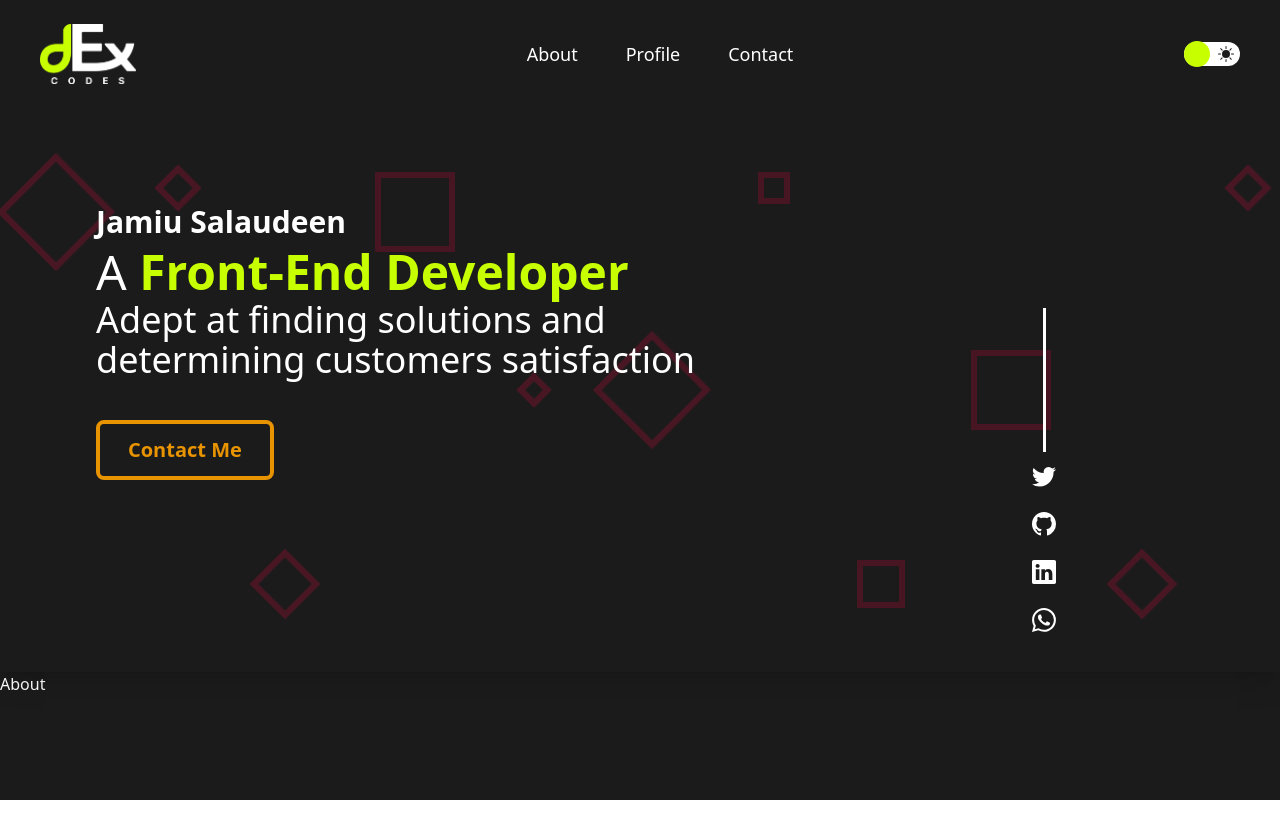
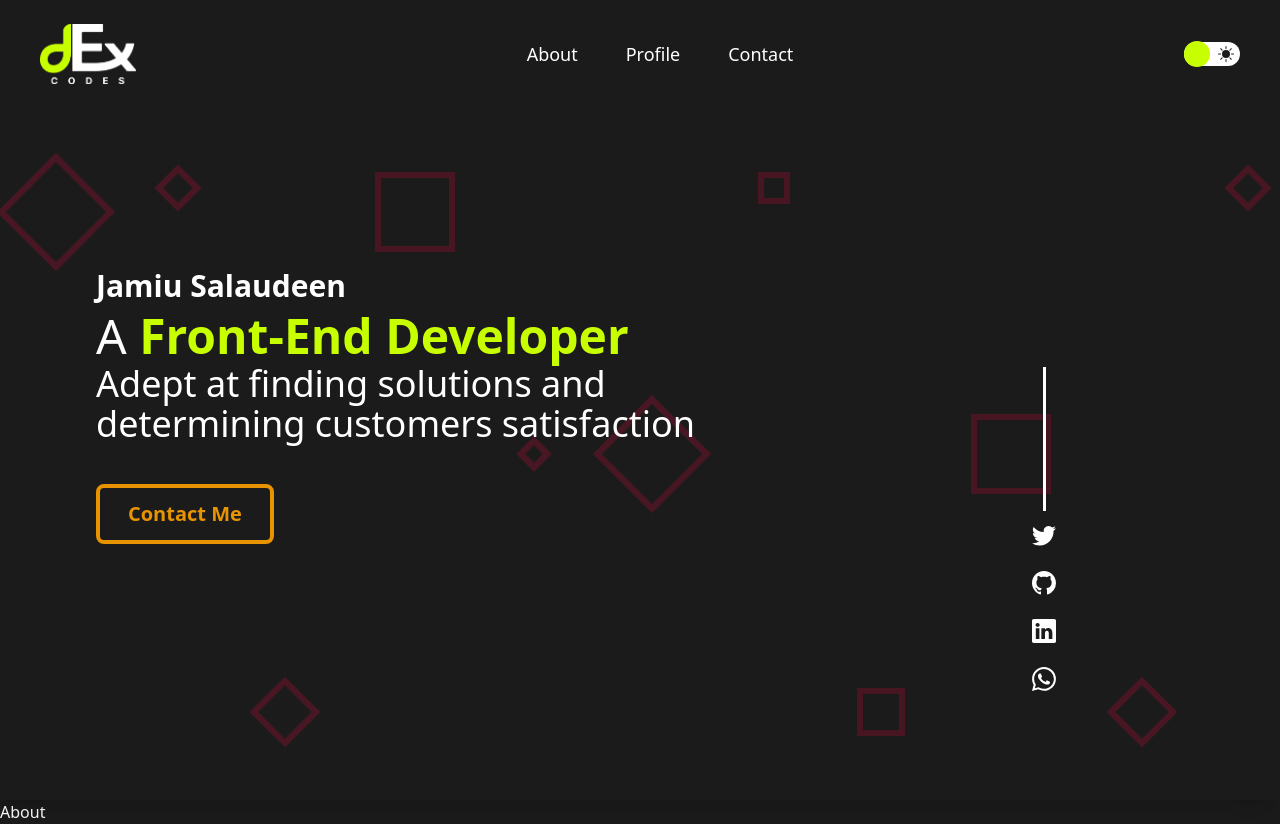
Before and after one commit to dExtinctedCoder/portfolio, a React (Vite) app: page / in a window 1280 px wide. Before the commit the page ends 800 px from the top, so only its background shows below. Built offline with nearby package versions, Linux system fonts and the light colour scheme.

Commit message:
make hero section full screen height

```diff
--- a/src/components/sections/hero.tsx
+++ b/src/components/sections/hero.tsx
@@ -10,10 +10,10 @@ const Hero = () => {
   return (
     <section
       aria-label='hero__section'
-      className=" shadow-xl relative"
+      className=" shadow-xl relative min-h-screen flex flex-col"
     >
       <Header />
-      <div className="py-24 pb-40 px-8 relative overflow-x-hidden md:px-16 lg:px-24 lg:pb-48">
+      <div className="py-24 pb-40 px-8 relative overflow-x-hidden grow basis-full md:px-16 md:flex md:items-center lg:px-24 lg:pb-48">
         <div className="flex items-center">
           <div className="z-[1]">
             <p className="text-2xl font-semibold lg:text-3xl">Jamiu Salaudeen</p>
@@ -37,7 +37,7 @@ const Hero = () => {
             <span className={`w-8 aspect-square ${theme === 'light' ? 'border-purple' : 'border-pink'} animate-spinner border-[6px] opacity-20 self-start`}></span>
           </div>
         </div>
-        <div className="absolute right-0 mr-8 bottom-0 mb-10 flex flex-col items-center md:right-[15%]">
+        <div className="absolute right-0 mr-8 bottom-0 mb-10 flex flex-col items-center md:right-[15%] md:bottom-[10%]">
           <span className={`w-[3px] h-24 bg-black block mb-2 dark:bg-white md:mb-3 md:h-36`}></span>
           <a href="https://twitter.com/dextinctedcoder" target='_blank'><BsTwitter fontSize={24} className={`text-black hover:text-purple dark:text-white dark:hover:text-green-light mb-3 cursor-pointer md:mb-6`} /></a>
           <a href="https://github.com/dExtinctedCoder" target='_blank'><BsGithub fontSize={24} className={`text-black hover:text-purple dark:text-white dark:hover:text-green-light mb-3 cursor-pointer md:mb-6`} /></a>
```
